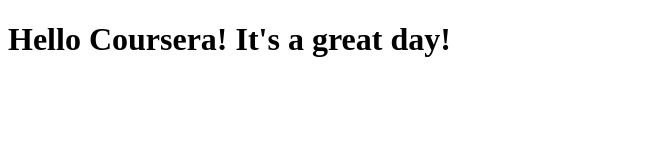
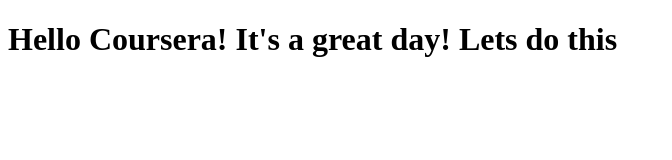
Before and after one commit to gauravaggarwal21/CourseraTest, a plain HTML site: page site/index.html in a window 1280 px wide. Shown: the whole page, without its empty margins (0-672 px from the left). Drawn offline with Linux system fonts and the light colour scheme.

Commit message:
My second modification

```diff
--- a/site/index.html
+++ b/site/index.html
@@ -4,7 +4,7 @@
 	<title>Hello Coursera</title>
 </head>
 <body>
-	<h1>Hello Coursera! It's a great day!</h1>
+	<h1>Hello Coursera! It's a great day! Lets do this</h1>
 
 </body>
 </html>
```
